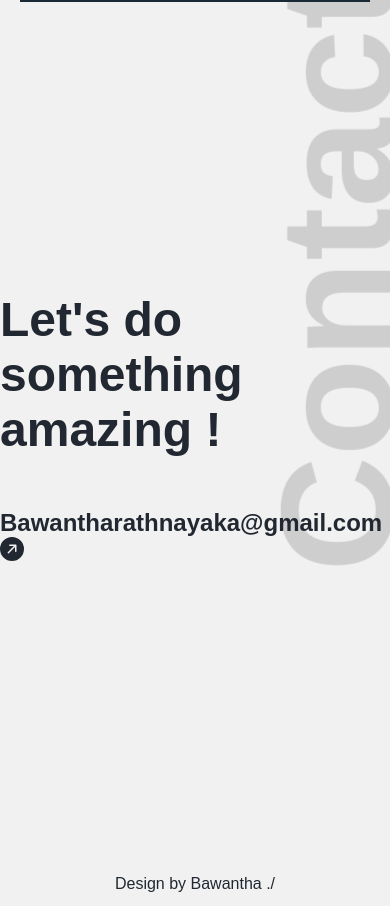
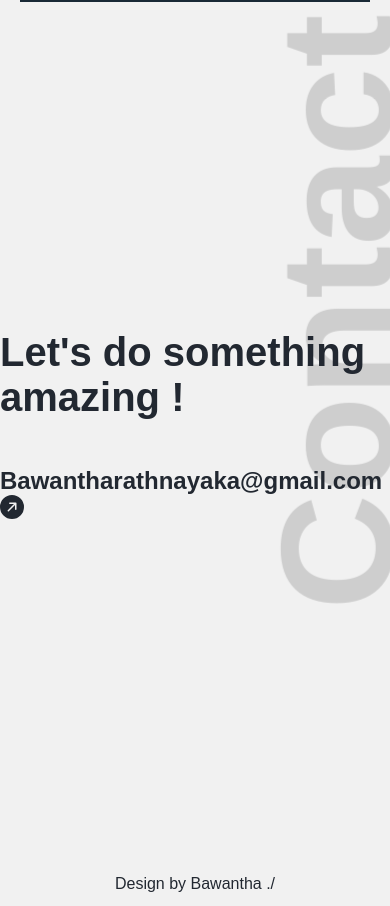
Before and after one commit to Bawanthathilan/bawanthathilan.github.io-, a React (Create React App) app: page / in a window 390 px wide. Shown: the part 7351-8257 px from the top of the page. Built offline with nearby package versions, Linux system fonts and the light colour scheme; grey boxes are pictures that could not be loaded; a web font is replaced by a local one.

Commit message:
added contact page

```diff
--- a/src/components/Contact/contact.css
+++ b/src/components/Contact/contact.css
@@ -74,11 +74,11 @@
   .conatct-info {
     display: flex;
     flex-direction: column;
-    align-items: center;
+    align-items: flex-start;
   }
   .conatct-info h1 {
-    font-size: 3rem;
-    word-break: normal;
+    font-size: 2.5rem;
+    word-break: break-word;
   }
 
   .conatct-info h2 {
```
